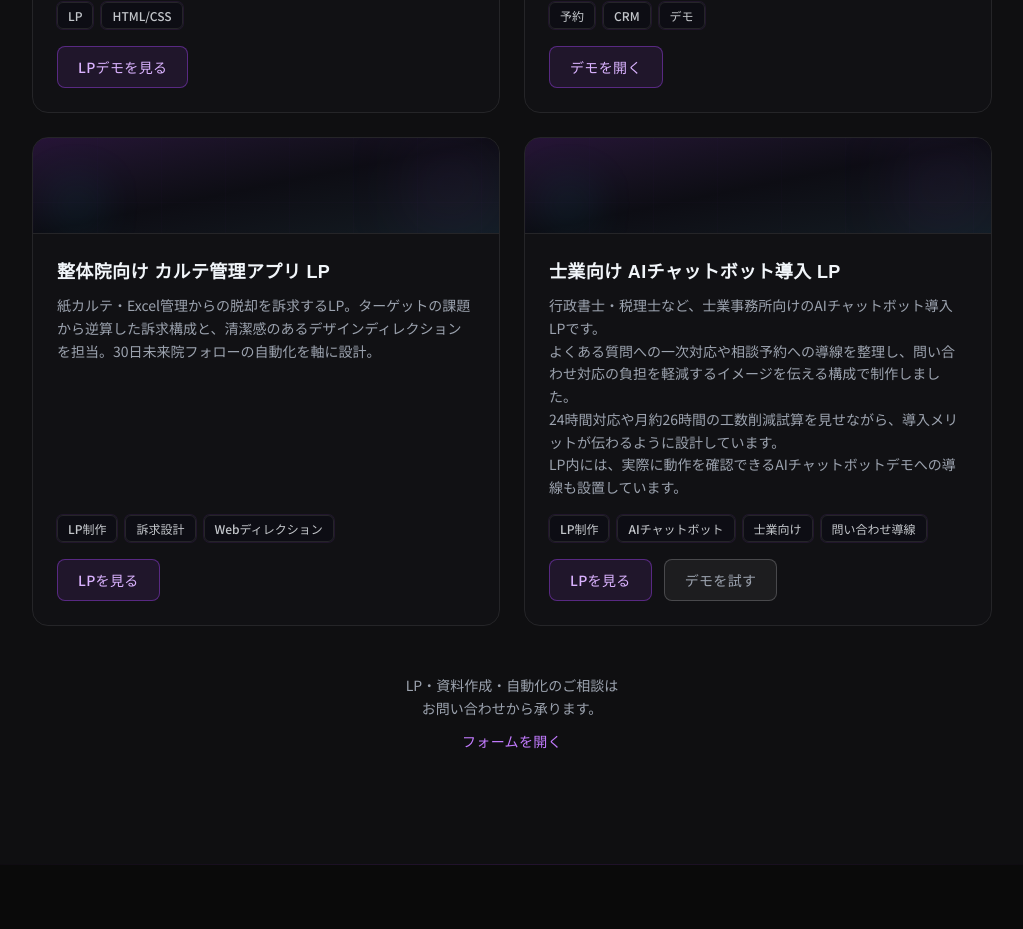
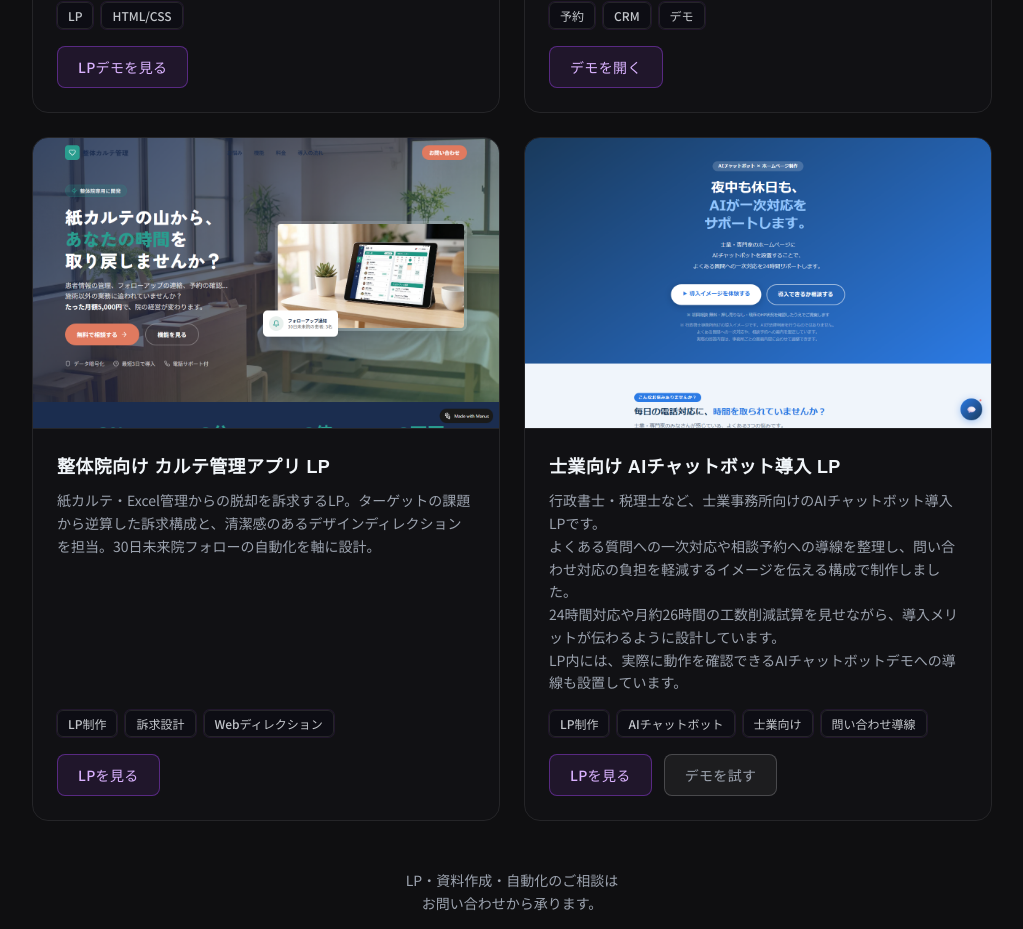
Before and after one commit to linebrandingarisa-oss/portfolio, a Next.js app: page / in a window 1280 px wide. Shown: the part 4140-5069 px from the top of the page, without its empty margins (128-1151 px from the left). Built offline with nearby package versions, Linux system fonts and the light colour scheme; no server answers.

Commit message:
feat: カルテ管理LP・士業チャットボットLPのサムネイル画像を追加

```diff
--- a/content/site.ts
+++ b/content/site.ts
@@ -169,6 +169,8 @@ export const works: WorkItem[] = [
     description:
       "紙カルテ・Excel管理からの脱却を訴求するLP。ターゲットの課題から逆算した訴求構成と、清潔感のあるデザインディレクションを担当。30日未来院フォローの自動化を軸に設計。",
     tags: ["LP制作", "訴求設計", "Webディレクション"],
+    imageSrc: "/works/karute-lp-hero.png",
+    imageAlt: "整体院向けカルテ管理アプリLPのヒーロー",
     demoHref: "https://seitaiapp-mscv7ivw.manus.space/",
     demoLabel: "LPを見る",
   },
@@ -177,6 +179,8 @@ export const works: WorkItem[] = [
     description:
       "行政書士・税理士など、士業事務所向けのAIチャットボット導入LPです。\nよくある質問への一次対応や相談予約への導線を整理し、問い合わせ対応の負担を軽減するイメージを伝える構成で制作しました。\n24時間対応や月約26時間の工数削減試算を見せながら、導入メリットが伝わるように設計しています。\nLP内には、実際に動作を確認できるAIチャットボットデモへの導線も設置しています。",
     tags: ["LP制作", "AIチャットボット", "士業向け", "問い合わせ導線"],
+    imageSrc: "/works/jimusho-chatbot-lp.png",
+    imageAlt: "士業向けAIチャットボット導入LPのヒーロー",
     demoHref: "https://jimusho-chatbot.vercel.app",
     demoLabel: "LPを見る",
     secondDemoHref: "https://ai-demo-jimusho.vercel.app",
```
Also changed, not shown: public/works/jimusho-chatbot-lp.png (added), public/works/karute-lp-hero.png (added).
